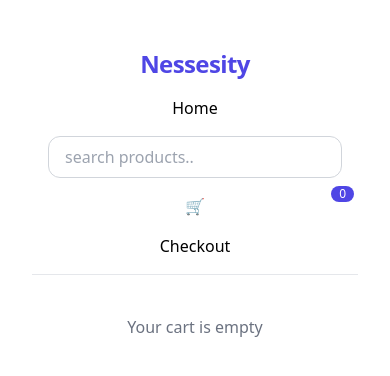
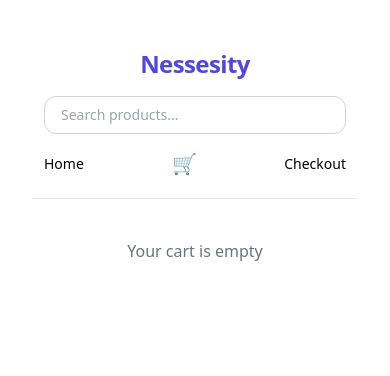
Before and after one commit to pjbiradar/E-commerce-Frontend-, a React (Vite) app: page /checkout in a window 390 px wide. Shown: the top 376 px of the page. Built offline with nearby package versions, Linux system fonts and the light colour scheme.

Commit message:
fixed responsive

```diff
--- a/src/Components/Header.jsx
+++ b/src/Components/Header.jsx
@@ -1,50 +1,70 @@
 import { useSelector } from "react-redux";
 import { Link } from "react-router-dom";
 
- const Header =({search,setSearch})=>{
+const Header = ({ search, setSearch }) => {
   // Read cart items from Redux store
-    const cartItems = useSelector((state)=>state.cart.items)
-    // console.log(cartItems);
+  const cartItems = useSelector((state) => state.cart.items);
 
   const cartCount = cartItems.reduce(
     (total, item) => total + item.quantity,
     0
   );
 
-    return(
-        <>
+  return (
     <header className="bg-white/80 backdrop-blur border-b sticky top-0 z-10">
-            <div className="max-w-7xl mx-auto px-4 py-4 flex flex-col sm:flex-row gap-4 sm:gap-0 sm:justify-between sm:items-center">
-                <h1 className="text-2xl font-bold tracking-tight text-indigo-600" >
-                <a href="/" className="text-2xl font-bold tracking-tight text-indigo-600"> Nessesity </a>
+      <div className="max-w-7xl mx-auto px-3 sm:px-4 py-4 flex flex-col sm:flex-row gap-4 sm:justify-between sm:items-center">
 
+        {/* Logo */}
+        <h1 className="text-2xl font-bold tracking-tight text-indigo-600">
+          <Link to="/" className="text-2xl font-bold tracking-tight text-indigo-600">
+            Nessesity
+          </Link>
         </h1>
-                {/* <Link to="/" className="relative">Home</Link> */}
-                <a href="/" className="relative">Home</a>
 
 
-                <input type="text" value={search} onChange={(e)=>setSearch(e.target.value)} placeholder="search products.." className="border border-gray-300 rounded-xl px-4 py-2 w-full sm:w-72
-                     focus:ring-2 focus:ring-indigo-500 focus:outline-none
-                     transition"/>
+
+        {/* Navigation + Search */}
+        <div className="w-full sm:w-auto space-y-3 sm:space-y-0 sm:flex sm:items-center sm:gap-4">
+          {/* Search */}
+          <input
+                 type="text"
+                 value={search}
+                 onChange={(e) => setSearch(e.target.value)}
+                 placeholder="Search products..."
+                 className="border border-gray-300 rounded-xl px-4 py-2 w-full sm:w-72 text-sm sm:text-base
+                focus:ring-2 focus:ring-indigo-500 focus:outline-none transition"
+          />
+          {/* Actions row */}
+
+          <div className="flex items-center justify-between sm:justify-start gap-6">
+            <Link to="/" className="text-sm sm:text-base font-medium">
+               Home
+            </Link>
 
 
-            <Link to="/cart" className="relative">
-
-            <div className="relative">
-            🛒
-            <span className="absolute -top-2 -right-3 bg-indigo-600 text-white text-xs rounded-full px-2">
+            {/* Cart */}
+            <Link to="/cart" className="relative shrink-0">
+              <div className="relative w-9 h-9 flex items-center justify-center">
+                <span className="text-xl leading-none">🛒</span>
+                  {cartCount > 0 && (
+                    <span className="absolute -top-1 -right-1 bg-indigo-600 text-white text-[10px] min-w-[18px] h-[18px] flex items-center justify-center rounded-full">
                     {cartCount}
                     </span>
+                   )}
               </div>
             </Link>
-            <Link to="/checkout" className="relative">Checkout</Link>
+
+            <Link to="/checkout" className="text-sm sm:text-base font-medium">
+              Checkout
+            </Link>
+
+          </div>
+        </div>
 
 
       </div>
+    </header>
+  );
+};
 
-        </header>
-        </>
-    )
-
-}
 export default Header;
--- a/src/Components/ProductCard.jsx
+++ b/src/Components/ProductCard.jsx
@@ -10,27 +10,25 @@ const ProductCard = ({product})=>{
 
     return (
         <>
-        <Link to={`/products/${product.id}`}>
-  <div className="border p-4 rounded hover:shadow cursor-pointer">
-
-        <div className="group bg-white rounded-2xl shadow-sm hover:shadow-xl transition-all duration-300">
-            <img src={product.thumbnail} alt={product.title} className="w-full h-52 object-contain p-6 group-hover:scale-105 transition-transform duration-300"/>
 
 
+
+        <div className="group border rounded-xl bg-white hover:shadow-lg transition cursor-pointer">
+        <Link to={`/products/${product.id}`}>
+            <img src={product.thumbnail} alt={product.title} className="w-full h-40 sm:h-48 object-contain p-4 group-hover:scale-105 transition-transform"/>
+            </Link>
         <div className="p-4">
-            <h2 className="p-5 flex flex-col h-full">{product.title}</h2>
-            <p className="text-lg font-bold text-gray-900">{product.price}</p>
 
+            <h2 className="text-sm sm:text-base font-medium line-clamp-2">{product.title}</h2>
+            <p className="text-base sm:text-lg font-bold text-gray-900">₹{product.price}</p>
             <button onClick={()=> dispatch(addToCart(product))} className="mt-4 w-full bg-indigo-600 text-white py-2 rounded-xl
                      hover:bg-indigo-700 transition font-medium">Add to cart</button>
             </div>
         </div>
 
-        </div>
-</Link>
 
 
-        </>
+    </>
     )
 
 }
--- a/src/Pages/CartPage.jsx
+++ b/src/Pages/CartPage.jsx
@@ -28,18 +28,19 @@ const CartPage =()=>{
   }
 
   return (
-    <div className="max-w-4xl mx-auto px-4 py-8">
+    <div className="max-w-5xl mx-auto px-3 sm:px-4 py-6">
     <h2 className="text-2xl font-bold mb-6">Your Cart</h2>
 
     {Items.map((item) => (
       <div
         key={item.id}
-        className="flex items-center justify-between border-b py-4"
+        className="flex flex-col sm:flex-row sm:items-center sm:justify-between border-b py-4 gap-4"
       >
+
         <div className="flex items-center gap-4">
           <img
             src={item.thumbnail}
-            className="w-20 h-20 object-contain"
+            className="w-16 h-16 sm:w-20 sm:h-20 object-contain"
           />
           <div>
             <h3 className="font-medium">{item.title}</h3>
@@ -47,7 +48,7 @@ const CartPage =()=>{
           </div>
         </div>
 
-        <div className="flex items-center gap-3">
+        <div className="flex items-center gap-3 flex-wrap">
           <button
             onClick={() => dispatch(DecreaseTheItemQty(item.id))}
             className="px-3 py-1 bg-gray-200 rounded"
@@ -86,7 +87,7 @@ const CartPage =()=>{
     <div>
     <button
             onClick={() => navigate("/checkout")}
-            className="px-4 py-2 bg-blue-500 text-white rounded">
+            className="w-full sm:w-auto px-4 py-2 bg-blue-500 text-white rounded">
            Checkout
            </button>
     </div>
--- a/src/Pages/Checkout.jsx
+++ b/src/Pages/Checkout.jsx
@@ -24,7 +24,7 @@ import { clearCart } from "../cart/CartSlice";
     }
 
     return (
-    <div className="max-w-4xl mx-auto p-6">
+    <div className="max-w-4xl mx-auto px-3 sm:px-4 py-6">
     <h2 className="text-2xl font-bold mb-6">
       Checkout
     </h2>
--- a/src/Pages/ProductDetails.jsx
+++ b/src/Pages/ProductDetails.jsx
@@ -71,32 +71,31 @@ const ProductDetails =()=>{
 
 
     return (
-        <div className="max-w-6xl mx-auto px-4 py-6">
+        <div className="max-w-6xl mx-auto px-3 sm:px-4 py-6">
         <button
           onClick={() => navigate(-1)}
-          className="mb-4 text-blue-500"
+          className="mb-6 text-sm sm:text-base text-blue-500"
         >
           Back
         </button>
 
         <div className="grid grid-cols-1 md:grid-cols-2 gap-8">
-          <img
-            src={product.thumbnail}
-            alt={product.title}
-            className="w-full rounded"
-          />
+        <img src={product.thumbnail} alt={product.title} className="w-full max-h-[350px] object-contain rounded"/>
 
           {/* Make this column flex and center vertically */}
           <div className="flex flex-col justify-center">
-            <h1 className="text-2xl font-bold mb-2">
+
+            <h1 className="text-xl sm:text-2xl font-bold mb-2">
               {product.title}
             </h1>
 
-            <p className="text-gray-600 mb-4">
+
+            <p className="text-sm sm:text-base text-gray-600 mb-4">
               {product.description}
             </p>
 
-            <p className="text-xl font-semibold mb-2">
+
+            <p className="text-lg sm:text-xl font-semibold mb-2">
               ₹{product.price}
             </p>
 
@@ -114,7 +113,7 @@ const ProductDetails =()=>{
                 Stock: {product.stock > 0 ? "In stock" : "Out of stock"}
             </p>
 
-            <button className="px-6 py-2 bg-black text-white rounded disabled:opacity-50" onClick={handleAddtoCart}
+            <button className="w-full sm:w-auto px-6 py-2 bg-black text-white rounded disabled:opacity-50" onClick={handleAddtoCart}
             disabled={product.stock === 0}>
               Add to Cart
             </button>
--- a/src/Pages/Products.jsx
+++ b/src/Pages/Products.jsx
@@ -10,7 +10,7 @@ const Products = ({ search }) => {
   const [loading, setLoading] = useState(false);
   const [error, setError] = useState(null);
   const [page, setPage] = useState(1);
-  const LIMIT = 9;
+  const LIMIT = 8;
   const [debouncedSearch, setDebouncedSearch] = useState("");
 
   // Debounce search input
@@ -72,20 +72,20 @@ const Products = ({ search }) => {
   }
 
   return (
-    <div className="max-w-7xl mx-auto px-4 py-6">
+    <div className="max-w-7xl mx-auto px-3 sm:px-4 py-6">
       <h2 className="text-2xl font-bold mb-6">Products</h2>
 
       {products.length === 0 ? (
         <p className="text-center text-gray-500">No products found</p>
       ) : (
-        <div className="grid grid-cols-1 sm:grid-cols-2 md:grid-cols-3 gap-6">
+        <div className="grid grid-cols-1 sm:grid-cols-2 md:grid-cols-3 lg:grid-cols-4 gap-6">
           {products.map((product) => (
             <ProductCard key={product.id} product={product} />
           ))}
         </div>
       )}
 
-      <div className="flex justify-center gap-4 mt-8">
+      <div className="flex justify-center items-center gap-4 mt-8 px-2 flex-wrap">
         <button
           onClick={() => setPage((p) => p - 1)}
           disabled={page === 1 || loading}
```
Lines whose indentation alone changed are shown as unchanged.
